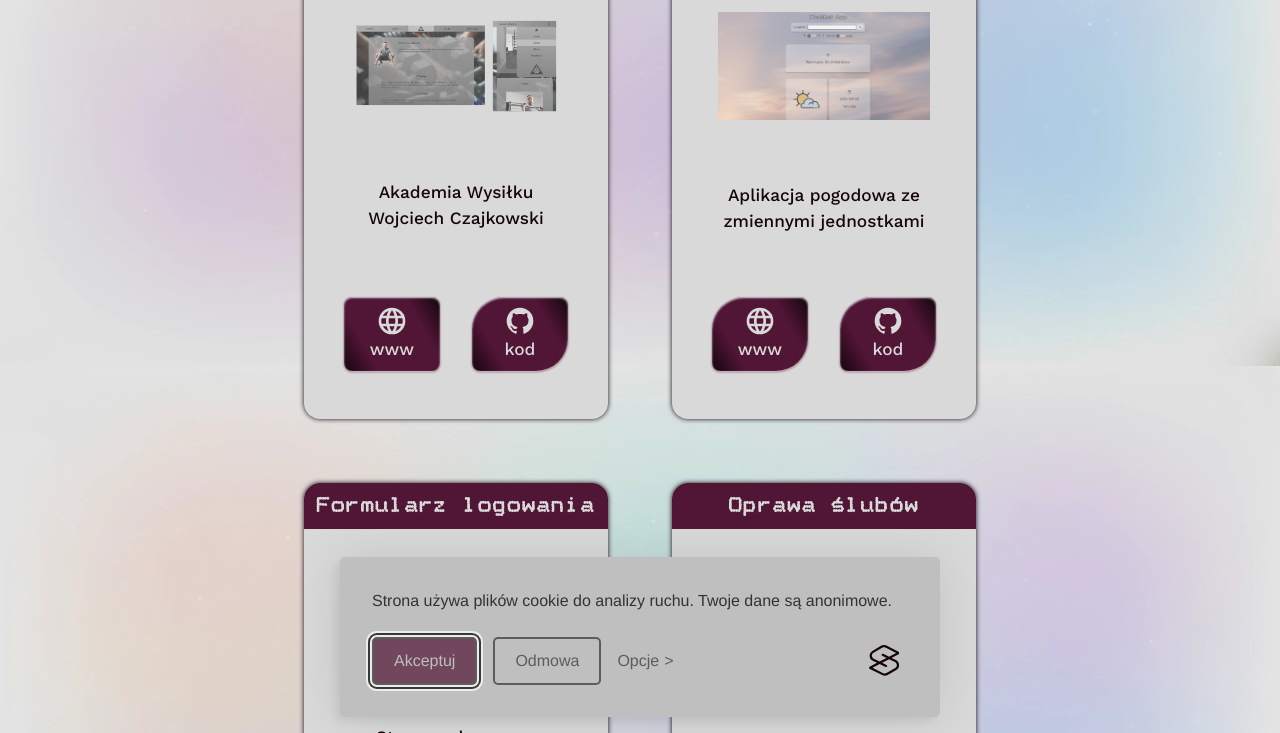
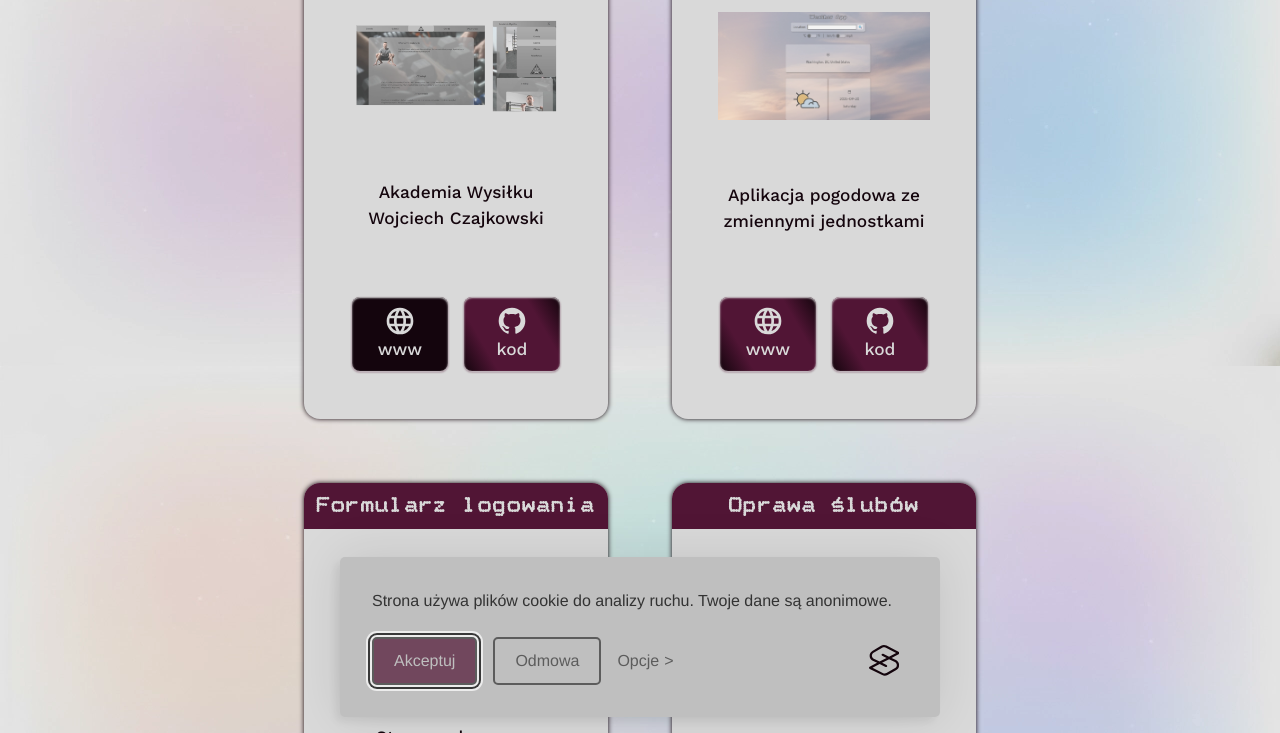
Before and after one commit to bartek8b/Portfolio_v.2, a plain HTML site: page portfolio.html in a window 1280 px wide. In both pictures the pointer is over the button 392 px from the left and 767 px from the top of the page. Shown: the part 434-1167 px from the top of the page. Drawn offline with Linux system fonts and the light colour scheme.

Commit message:
Change style of buttons in portfolio cards

```diff
--- a/style.css
+++ b/style.css
@@ -179,7 +179,7 @@ nav > ul > li > a {
 nav > ul > li > a.active {
 	opacity: 1;
 	fill: var(--primary);
-	& svg{
+	& svg {
 		fill: inherit;
 	}
 }
@@ -342,7 +342,7 @@ main > section > article > .portfolio-item > img {
 main > section > article > .portfolio-item > div.portfolio-item-btns-container {
 	display: flex;
 	justify-content: center;
-	gap: calc(var(--space-base) * 2);
+	gap: calc(var(--space-base) * 1);
 	width: 100%;
 }
 main > section > article a.call-to-action-btn.portfolio-item-btn {
@@ -351,12 +351,15 @@ main > section > article a.call-to-action-btn.portfolio-item-btn {
 	flex-direction: column;
 	align-items: center;
 	justify-content: center;
+	border-radius: calc(var(--space-base) / 2);
 	color: var(--light-always);
+	background-color: var(--primary);
 	& svg {
 		fill: var(--light-always);
 	}
-	& svg:hover {
-		fill: var(--light-always);
+	&:hover {
+		background: none;
+		background-color: var(--dark-always);
 	}
 }
 main > section > article.grid-container p {
```
